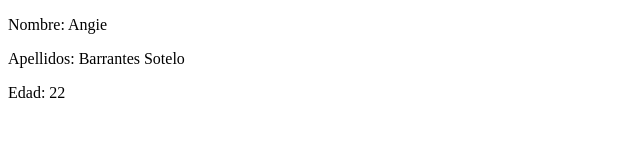
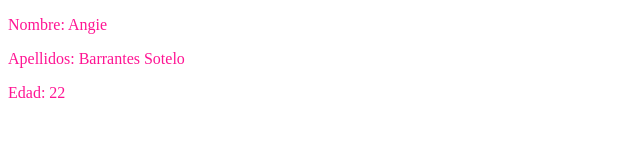
Before and after one commit to AngieFiorella/demo, a plain HTML site: page index.html in a window 1280 px wide. Shown: the whole page, without its empty margins (0-640 px from the left). Drawn offline with Linux system fonts and the light colour scheme.

Commit message:
Add styles

```diff
--- a/index.html
+++ b/index.html
@@ -3,6 +3,7 @@
 <head>
   <meta charset="UTF-8">
   <title>Datos</title>
+  <link rel="stylesheet" href="styles.css">
 </head>
 <body>
   <p>Nombre: Angie</p>
--- /dev/null
+++ b/styles.css
@@ -0,0 +1,3 @@
+body {
+  color: deeppink;
+}
```
